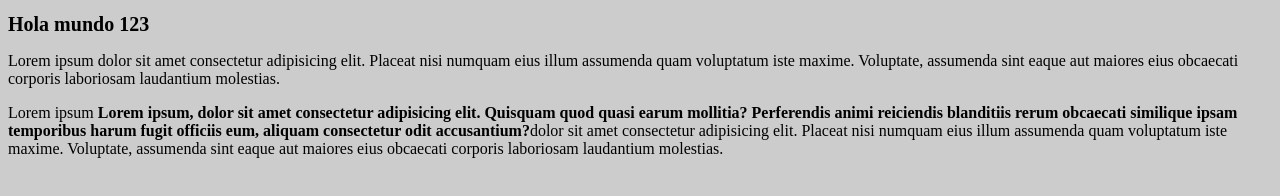
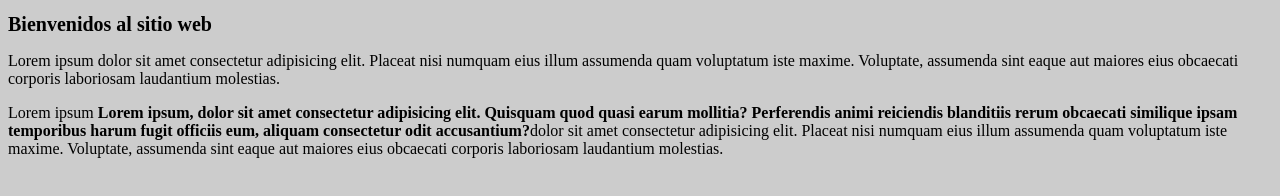
Before and after one commit to roldanlihugo/miweb, a plain HTML site: page index.html in a window 1280 px wide. Drawn offline with Linux system fonts and the light colour scheme.

Commit message:
Se modifica el titulo de la web

```diff
--- a/index.html
+++ b/index.html
@@ -6,7 +6,7 @@
     <title>Document</title>
 </head>
 <body>
-    <h1>Hola mundo 123</h1>
+    <h1>Bienvenidos al sitio web</h1>
     <p>Lorem ipsum dolor sit amet consectetur adipisicing elit. Placeat nisi numquam eius illum assumenda quam voluptatum iste maxime. Voluptate, assumenda sint eaque aut maiores eius obcaecati corporis laboriosam laudantium molestias.</p>
     <p>Lorem ipsum <strong>Lorem ipsum, dolor sit amet consectetur adipisicing elit. Quisquam quod quasi earum mollitia? Perferendis animi reiciendis blanditiis rerum obcaecati similique ipsam temporibus harum fugit officiis eum, aliquam consectetur odit accusantium?</strong>dolor sit amet consectetur adipisicing elit. Placeat nisi numquam eius illum assumenda quam voluptatum iste maxime. Voluptate, assumenda sint eaque aut maiores eius obcaecati corporis laboriosam laudantium molestias.</p>
 </body>
```
